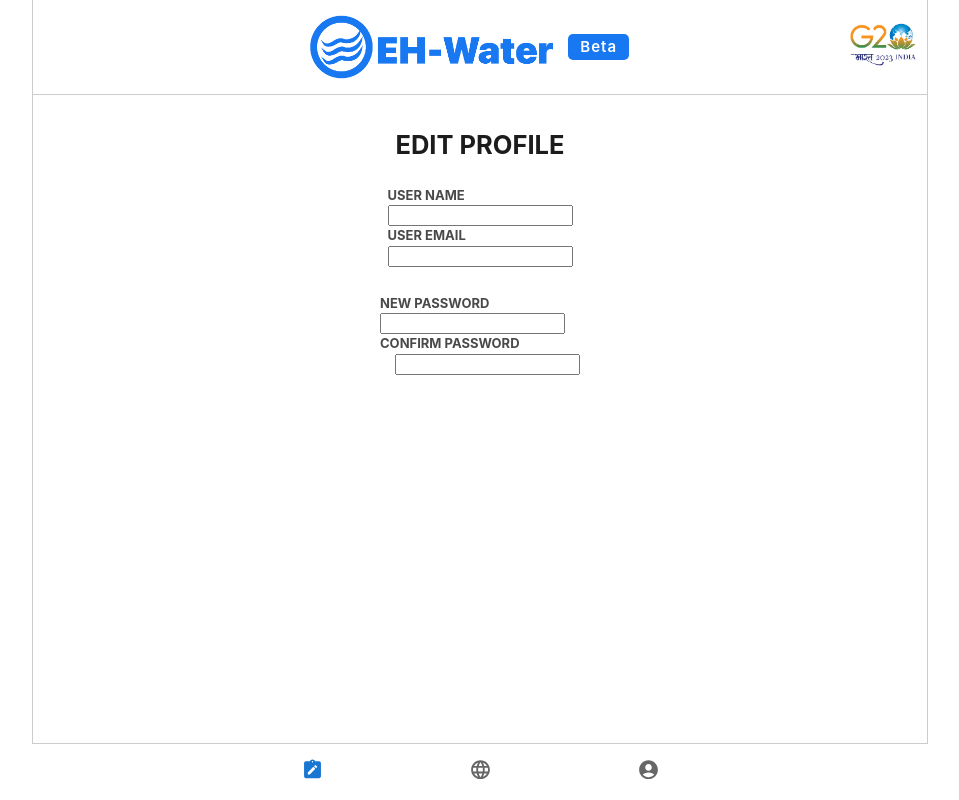
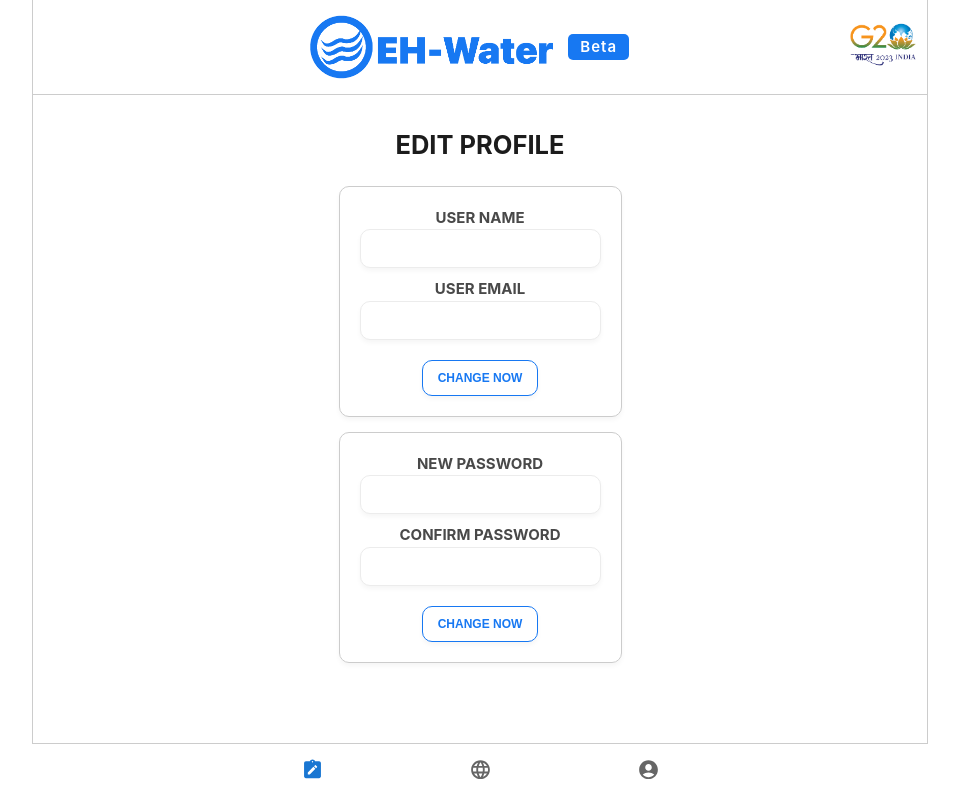
Before and after one commit to YYashSingh-9/EH-Water, a React (Vite) app: page /user-details/edit-user in a window 1280 px wide. Shown: the whole page, without its empty margins (160-1119 px from the left). Built offline with nearby package versions, Linux system fonts and the light colour scheme.

Commit message:
Custom Button

```diff
--- a/src/Components/AccountPages/EditAccount.jsx
+++ b/src/Components/AccountPages/EditAccount.jsx
@@ -1,7 +1,8 @@
 import { Form } from "react-router-dom";
 import classes from "./EditAccount.module.css";
 import { Box, Button, Grid } from "@mui/material";
-import { Label } from "@mui/icons-material";
+import ButtonCom from "../ChildComponents/ButtonCom";
+
 const EditAccount = () => {
   return (
     <>
@@ -28,9 +29,9 @@ const EditAccount = () => {
                 <br />
                 <input type="email" id="email" name="email" />
                 <br />
-                <Button variant="outlines" type="submit">
+                <ButtonCom title="Change Now" type="submit">
                   Change Now
-                </Button>
+                </ButtonCom>
               </Form>
             </Box>
           </Grid>
@@ -43,12 +44,15 @@ const EditAccount = () => {
                 <br />
                 <label htmlFor="passwordconfirm">Confirm Password </label>
                 <br />
-                <Label />
                 <input
                   type="password"
                   name="passwordconfirm"
                   id="passwordconfirm"
                 />
+                <br />
+                <ButtonCom title="Change Now" type="submit">
+                  Change Now
+                </ButtonCom>
               </Form>
             </Box>
           </Grid>
--- a/src/Components/AccountPages/EditAccount.module.css
+++ b/src/Components/AccountPages/EditAccount.module.css
@@ -12,3 +12,55 @@
   font-size: 1.7rem;
   text-transform: uppercase;
 }
+.editForm {
+  border: 0.1rem solid #cccccc;
+  border-radius: 1rem;
+  padding: 2rem;
+  box-shadow: rgba(0, 0, 0, 0.04) 0px 3px 5px;
+
+  text-align: center;
+}
+.editForm label {
+  font-size: 1.5rem;
+  margin-bottom: 1rem;
+}
+.editForm input {
+  font-size: 1.5rem;
+  padding: 1rem 2rem;
+  border-radius: 1rem;
+  border: 0.1rem solid #ececec;
+  box-shadow: rgba(0, 0, 0, 0.04) 0px 3px 5px;
+  margin-bottom: 1rem;
+}
+.editForm button {
+  font-size: 1.2rem;
+  margin-top: 1rem;
+}
+.pwForm {
+  color: rgb(28, 28, 28);
+  border: 0.1rem solid #cccccc;
+  border-radius: 1rem;
+  padding: 2rem;
+  box-shadow: rgba(0, 0, 0, 0.04) 0px 3px 5px;
+  margin-top: 1.5rem;
+  text-align: center;
+}
+.pwForm label {
+  font-size: 1.5rem;
+  margin-bottom: 1rem;
+}
+.pwForm input {
+  font-size: 1.5rem;
+  padding: 1rem 2rem;
+  border-radius: 1rem;
+  border: 0.1rem solid #ececec;
+  box-shadow: rgba(0, 0, 0, 0.04) 0px 3px 5px;
+  margin-bottom: 1rem;
+}
+.pwForm button {
+  font-size: 1.2rem;
+  margin-top: 1rem;
+}
+.pwForm input:active {
+  background-color: #f8f8f8;
+}
--- /dev/null
+++ b/src/Components/ChildComponents/ButtonCom.jsx
@@ -0,0 +1,13 @@
+import classes from "./ButtonCom.module.css";
+
+const ButtonCom = (props) => {
+  return (
+    <>
+      <button type={props.type} className={classes.btn}>
+        {props.title}
+      </button>
+    </>
+  );
+};
+
+export default ButtonCom;
--- /dev/null
+++ b/src/Components/ChildComponents/ButtonCom.module.css
@@ -0,0 +1,19 @@
+.btn {
+  padding: 1rem 1.5rem;
+  border: 0.1rem solid #1778f2;
+  border-radius: 1rem;
+  font-size: 1.2rem;
+  text-transform: uppercase;
+  background-color: transparent;
+  color: #1778f2;
+  font-weight: 600;
+  cursor: pointer;
+  transition: 0.1s ease;
+  box-shadow: rgba(0, 0, 0, 0.04) 0px 3px 5px;
+}
+.btn:hover {
+  background-color: #eff7ff;
+}
+.btn:active {
+  background-color: #e2f0ff;
+}
```
